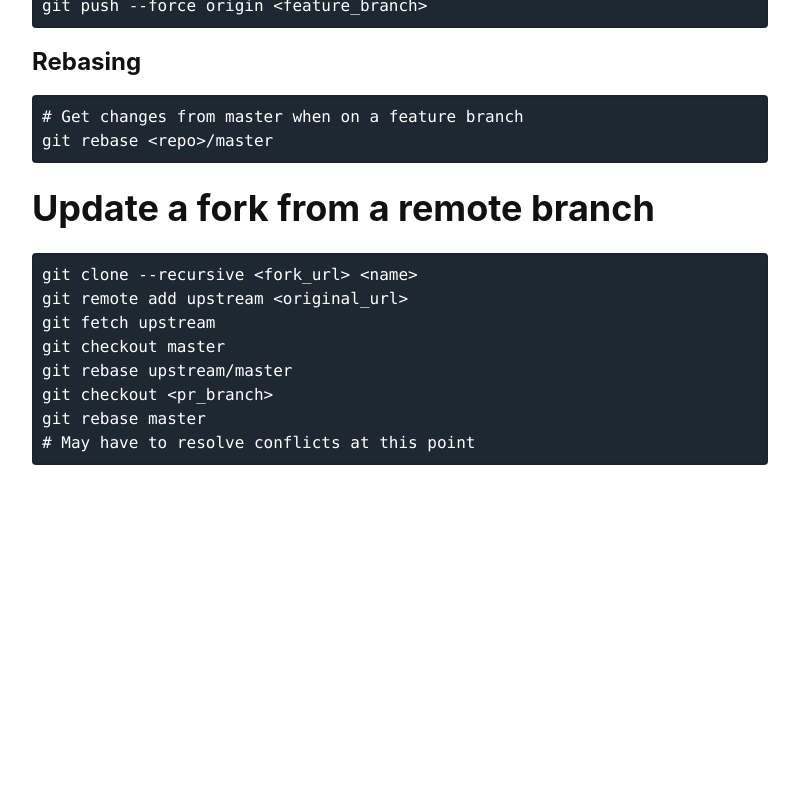
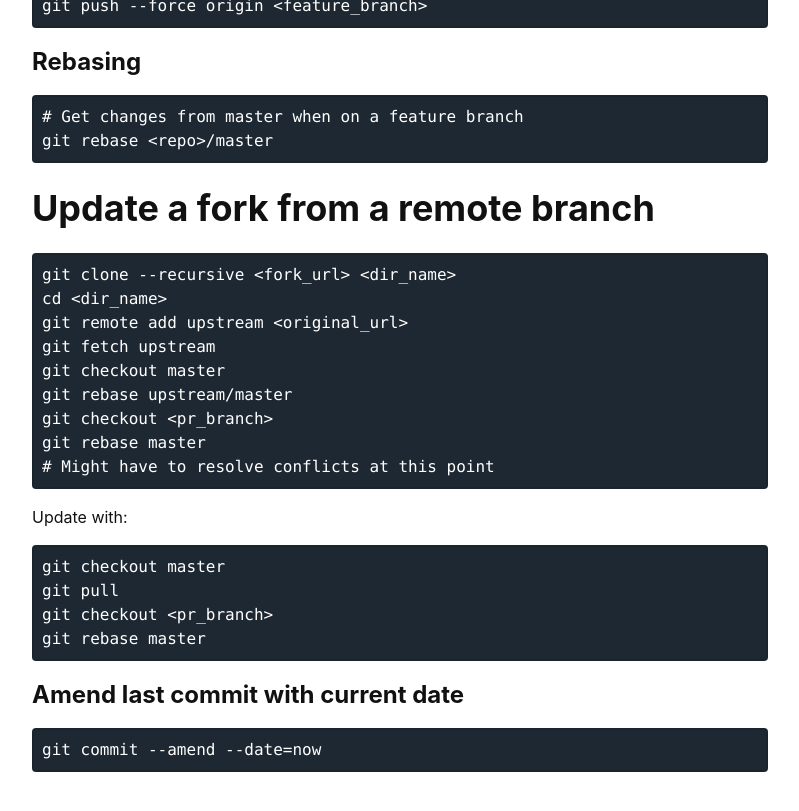
Before and after one commit to blacktm/blacktm.github.io, a Jekyll site: the page built from _pages/notes/git.md, in a window 1280 px wide and 900 px high, scrolled down 2794 px. Shown: the top 811 px of the window, without its empty margins (240-1039 px from the left). Built offline with Jekyll 4.4.1, drawn with Linux system fonts in a browser that asks for light colours; before the commit the page ends 3387 px from its top, so only the background shows below that.

Commit message:
Update content

````diff
--- a/_pages/index.html
+++ b/_pages/index.html
@@ -25,8 +25,8 @@ permalink: /
   <h3><a href="/blog/ruby-on-webassembly">Ruby on WebAssembly</a></h3>
   <p>What's the big deal with WebAssembly, and what does it mean for Ruby? — April 28, 2018</p>
 
-  <h3><a href="/blog/game-dev">Game dev blog</a></h3>
-  <p>Follow along as I experiment with making 2D games</p>
+  <!-- <h3><a href="/blog/game-dev">Game dev blog</a></h3> -->
+  <!-- <p>Follow along as I experiment with making 2D games</p> -->
 
   <h3><a href="/rubyconf">Reimagining 2D graphics and game development with Ruby</a></h3>
   <p>RubyConf 2017 — November 15, 2017</p>
--- a/_pages/notes/git.md
+++ b/_pages/notes/git.md
@@ -148,12 +148,28 @@ git rebase <repo>/master
 # Update a fork from a remote branch
 
 ```
-git clone --recursive <fork_url> <name>
+git clone --recursive <fork_url> <dir_name>
+cd <dir_name>
 git remote add upstream <original_url>
 git fetch upstream
 git checkout master
 git rebase upstream/master
 git checkout <pr_branch>
 git rebase master
-# May have to resolve conflicts at this point
+# Might have to resolve conflicts at this point
 ```
+
+Update with:
+
+```
+git checkout master
+git pull
+git checkout <pr_branch>
+git rebase master
+```
+
+## Amend last commit with current date
+
+```
+git commit --amend --date=now
+```
````
Also changed, not shown: _pages/notes/design.md (added, +9 -0 lines), _pages/notes/index.md (+2 -0 lines), _pages/notes/postgres.md (added, +50 -0 lines).
